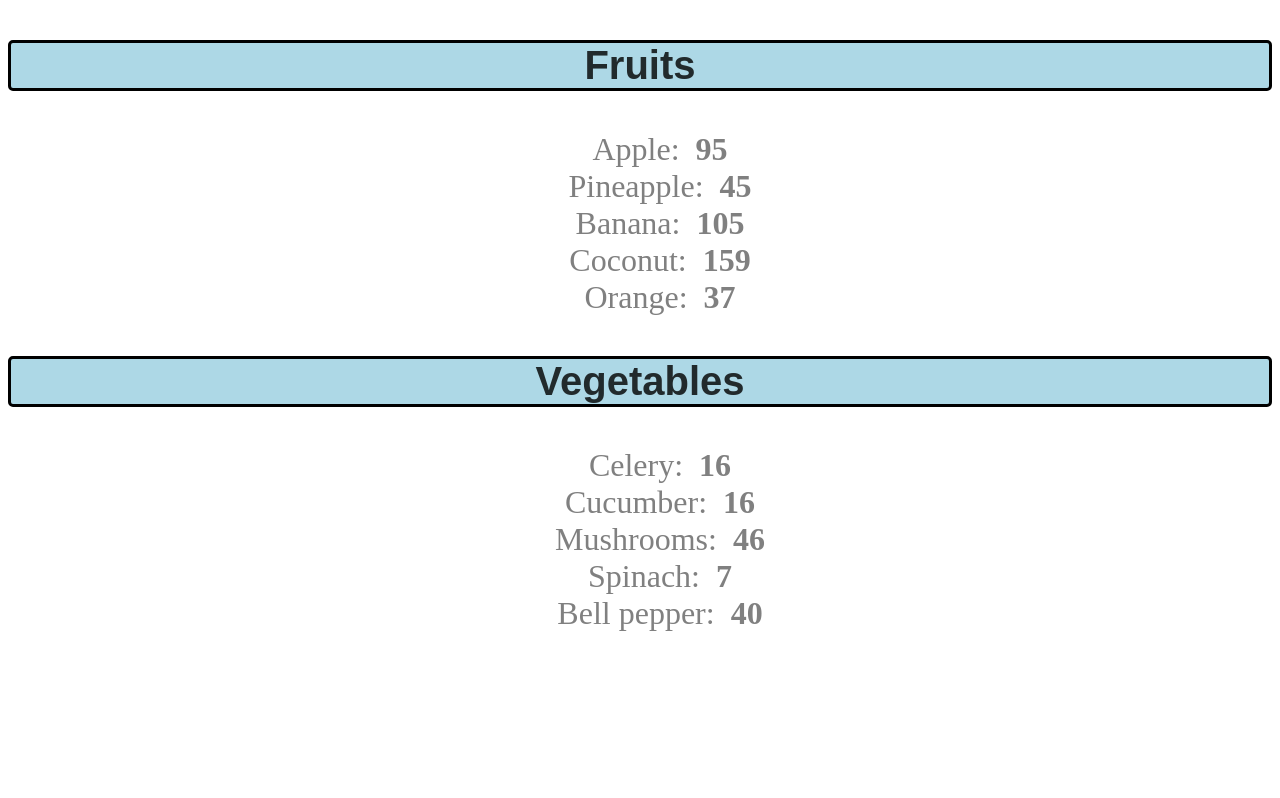
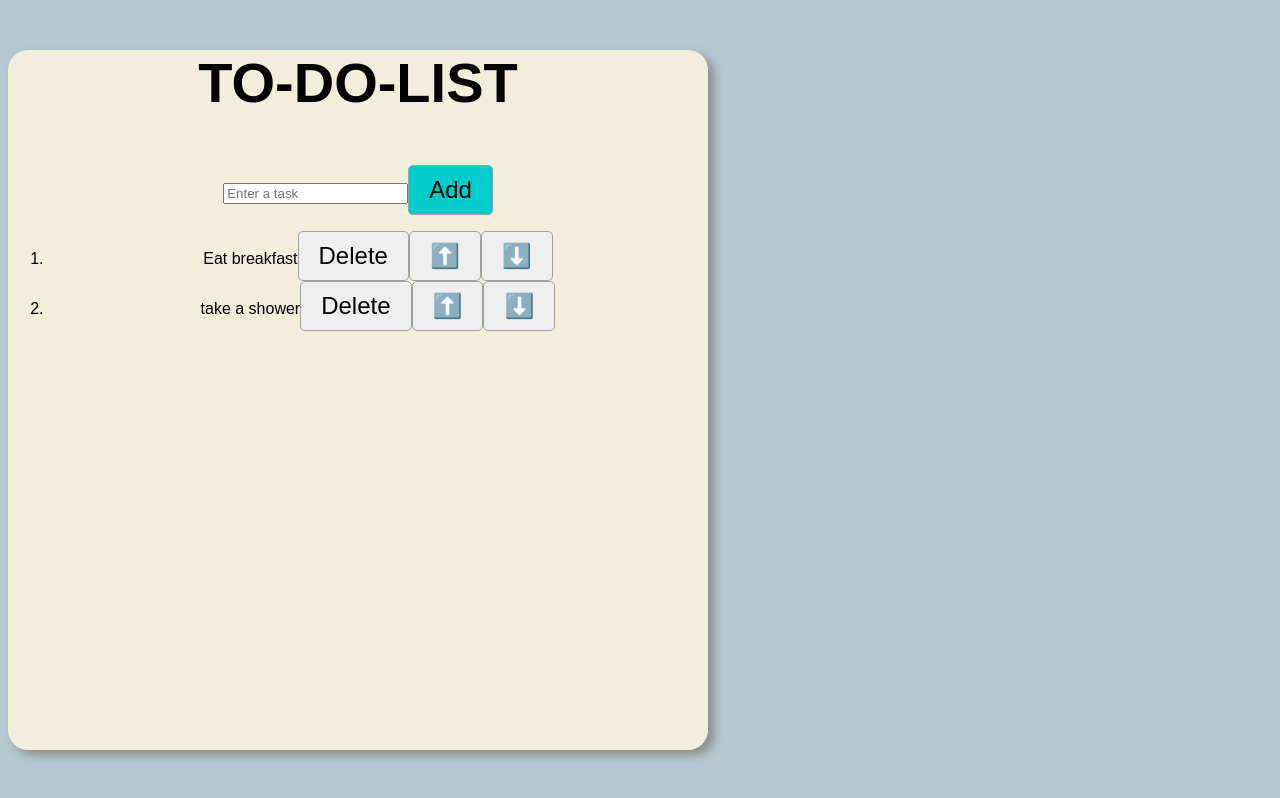
Before and after one commit to Nelman25/Learning-React, a React (Vite) app in the folder my-react-app/: page / in a window 1280 px wide. Built offline with nearby package versions, Linux system fonts and the light colour scheme.

Commit message:
to-do-list app

```diff
--- a/my-react-app/src/App.jsx
+++ b/my-react-app/src/App.jsx
@@ -1,26 +1,8 @@
-import List from './List.jsx'
+import ToDoList from "./ToDoList";
 function App() {
-
-  const fruits = [
-    { id: 1, name: "Apple", calories: 95 },
-    { id: 2, name: "Pineapple", calories: 45 },
-    { id: 3, name: "Banana", calories: 105 },
-    { id: 4, name: "Coconut", calories: 159 },
-    { id: 5, name: "Orange", calories: 37 },
-  ];
-
-  const vegetables = [
-    { id: 6, name: "Celery", calories: 16 },
-    { id: 7, name: "Cucumber", calories: 16 },
-    { id: 8, name: "Mushrooms", calories: 46 },
-    { id: 9, name: "Spinach", calories: 7 },
-    { id: 10, name: "Bell pepper", calories: 40 },
-  ];
-
   return(
     <>
-    {fruits.length > 0 ? <List items ={fruits} category="Fruits"/> : null}
-    {vegetables.length > 0 ? <List items ={vegetables} category="Vegetables"/> : null}
+      <ToDoList/>
     </>
   );
 }
--- a/my-react-app/src/List.jsx
+++ /dev/null
@@ -1,39 +0,0 @@
-import PropTypes from 'prop-types'
-function List(props) {
-
-    const itemList = props.items;
-    const category = props.category;
-
-  // fruits.sort((a,b) => a.name.localeCompare(b.name)); ALPHABETICAL
-  // fruits.sort((a,b) => b.name.localeCompare(a.name)) REVERSE
-  // fruits.sort((a,b) => a.calories - b.calories); NUMERIC
-  // fruits.sort((a,b) => b.calories - a.calories); REVERSED NUMERIC
-
-//  const lowCalFruits = fruits.filter(fruit => fruit.calories < 100);
-// const highCalFruits = fruits.filter(fruit => fruit.calories >= 100);
-
-  const listItems = itemList.map(item => (
-    <li key={item.id}>
-      {item.name}: &nbsp;
-      <b>{item.calories}</b>
-    </li>
-  ));
-  return(
-    <>
-    <h3 className="list-category">{category}</h3>
-    <ol className="list-items">{listItems}</ol>
-    </>
-  )
-}
-List.propTypes = {
-    category: PropTypes.string,
-    items: PropTypes.arrayOf(PropTypes.shape({ id: PropTypes.number,
-                                               name: PropTypes.string,
-                                               calories: PropTypes.number}))
-}
-List.defaultProps = {
-    category: "Category",
-    items: [],
-}
-
-export default List;
--- /dev/null
+++ b/my-react-app/src/ToDoList.jsx
@@ -0,0 +1,44 @@
+import React, { useState } from 'react';
+function ToDoList() {
+    const [tasks, setTasks] = useState(["Eat breakfast","take a shower"]);
+    const [newTask, setNewTask] = useState("");
+
+    function handleInputChange(event) {
+        setNewTask(event.target.value);
+    }
+    function addTask() {
+
+    }
+    function deleteTask(index) {
+
+    }
+    function moveTaskUp(index) {
+
+    }
+    function moveTaskDown(index) {
+
+    }
+
+    return(
+        <div className='to-do-list'>
+            <h1>TO-DO-LIST</h1>
+            <div>
+                <input type="text" placeholder='Enter a task' value={newTask} onChange={handleInputChange} />
+                <button className='add-button'onClick={addTask}>Add</button>
+            </div>
+            <ol>
+                {tasks.map((task, index) =>
+                    <li key={index}>
+                        <span>{task}</span>
+                        <button className='delete-button' onClick={() => deleteTask(index)}>Delete</button>
+                        <button className='move-button' onClick={() => moveTaskUp(index)}>⬆️</button>
+                        <button className='move-button' onClick={() => moveTaskDown(index)}>⬇️</button>
+                    </li>
+
+            )}
+            </ol>
+        </div>
+    );
+
+}
+export default ToDoList
--- a/my-react-app/src/index.css
+++ b/my-react-app/src/index.css
@@ -1,21 +1,37 @@
-.list-category {
-    font-size: 2.5em;
+body {
+    background-color:rgb(179, 200, 207);
+}
+.to-do-list{
     font-family: Arial, Helvetica, sans-serif;
-    color: rgba(0, 0, 0, 0.808);
     text-align: center;
-    border: 3px solid black;
+    margin-top: 50px;
+    background-color: rgb(241, 238, 220);
+    width: 700px;
+    height: 700px;
+    border-radius: 20px;
+    box-shadow: 6px 5px 10px hsl(0, 0%, 55%);
+}
+h1{
+    font-size: 3.5rem;
+    margin: 50px;
+
+}
+button{
+    font-size: 1.5rem;
+    padding: 10px 20px;
+    border: 1px solid rgb(160, 160, 160);
     border-radius: 5px;
-    background-color: lightblue;
+    transition: background-color 0.5s ease;
 }
-
-.list-items li {
-    font-size: 2em;
-    list-style: none;
-    text-align: center;
-    color: hsla(0, 0%, 50%, 1);
+.add-button {
+    background-color: hsl(180, 100%, 40%);
 }
-.list-items li:hover {
-    color: hsla(0, 0%, 0%, 1);
-    font-size: 2.1em;
-    cursor: pointer;
+.add-button:hover{
+    background-color: hsl(180, 100%, 47%);
 }
+.delete-button {
+    background-color: ;
+}
+.delete-button:hover {
+    background-color: ;
+}
```
